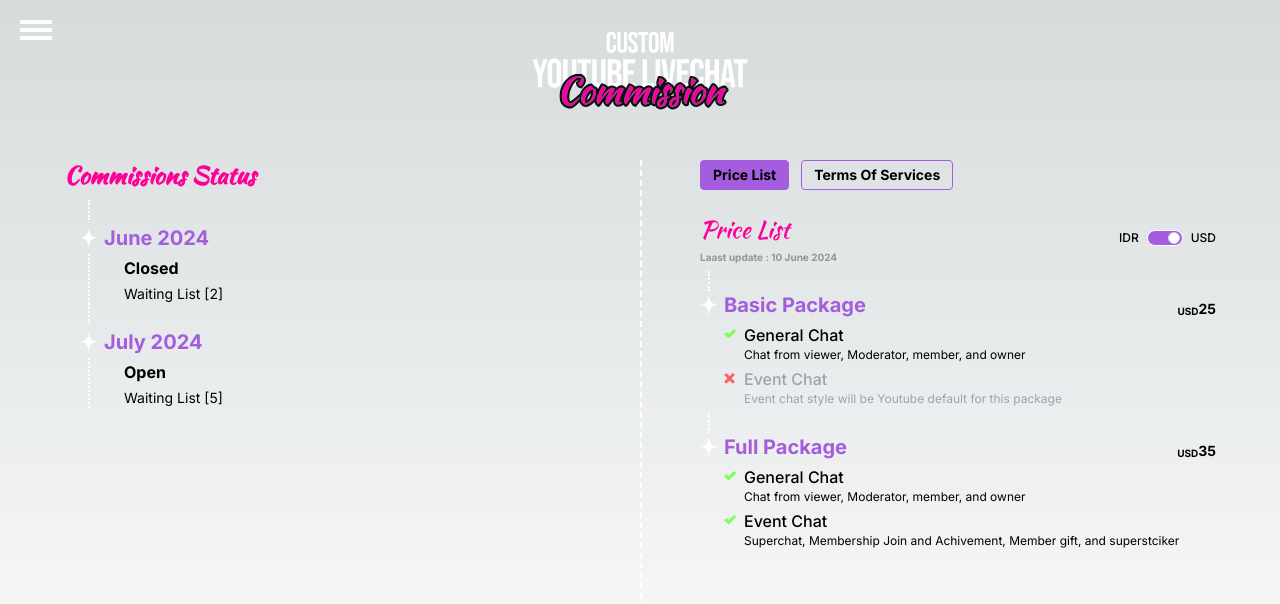
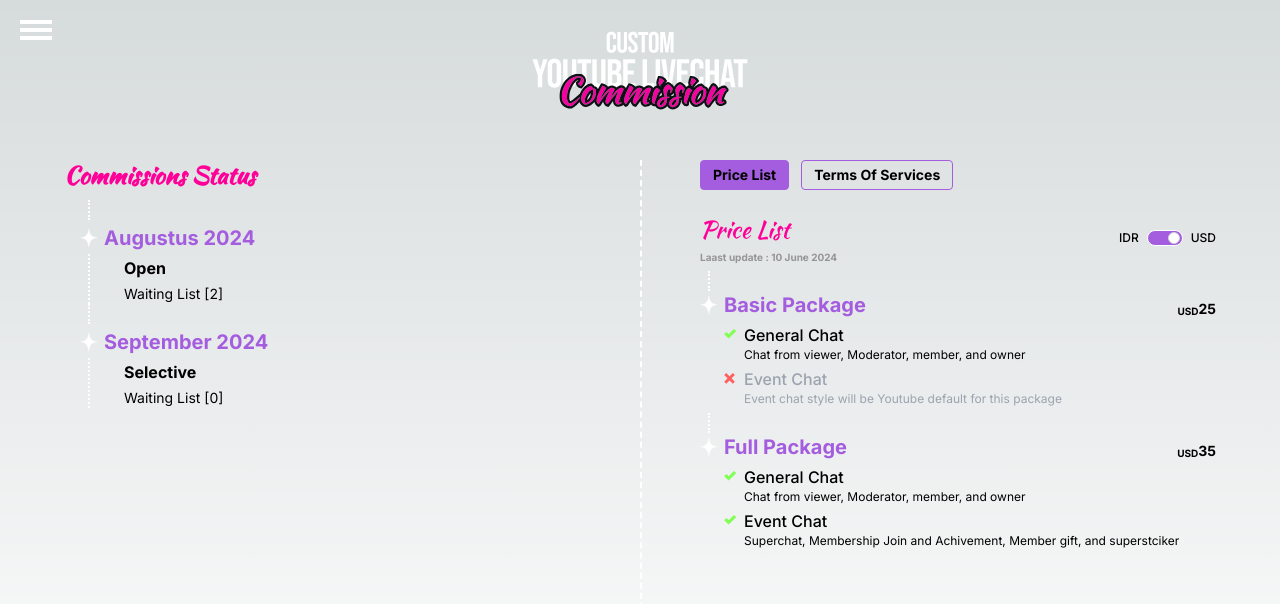
Before and after one commit to AkbarFahreza/dereza, a Next.js app: page /commissions-info in a window 1280 px wide. Shown: the top 604 px of the page. Built offline with nearby package versions, Linux system fonts and the light colour scheme.

Commit message:
Update commission status for August and Sept

```diff
--- a/app/commissions-info/page.jsx
+++ b/app/commissions-info/page.jsx
@@ -10,15 +10,15 @@
   const items = [
     {
       id: 1,
-      date: "June 2024",
-      desc: "Closed",
+      date: " Augustus 2024",
+      desc: "Open",
       wl: 2,
     },
     {
       id: 2,
-      date: "July 2024",
-      desc: "Open",
-      wl: 5,
+      date: " September 2024",
+      desc: "Selective",
+      wl: 0,
     },
   ];
   return (
```
